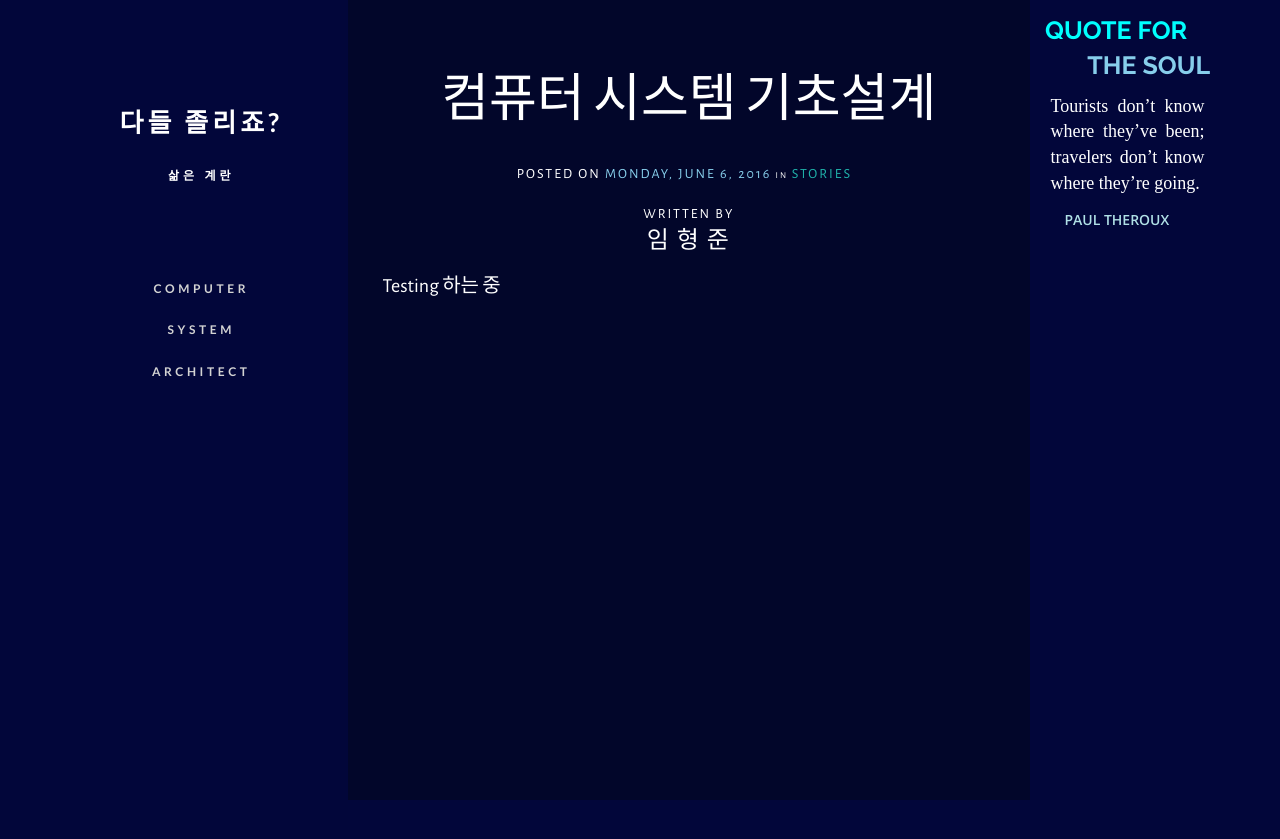
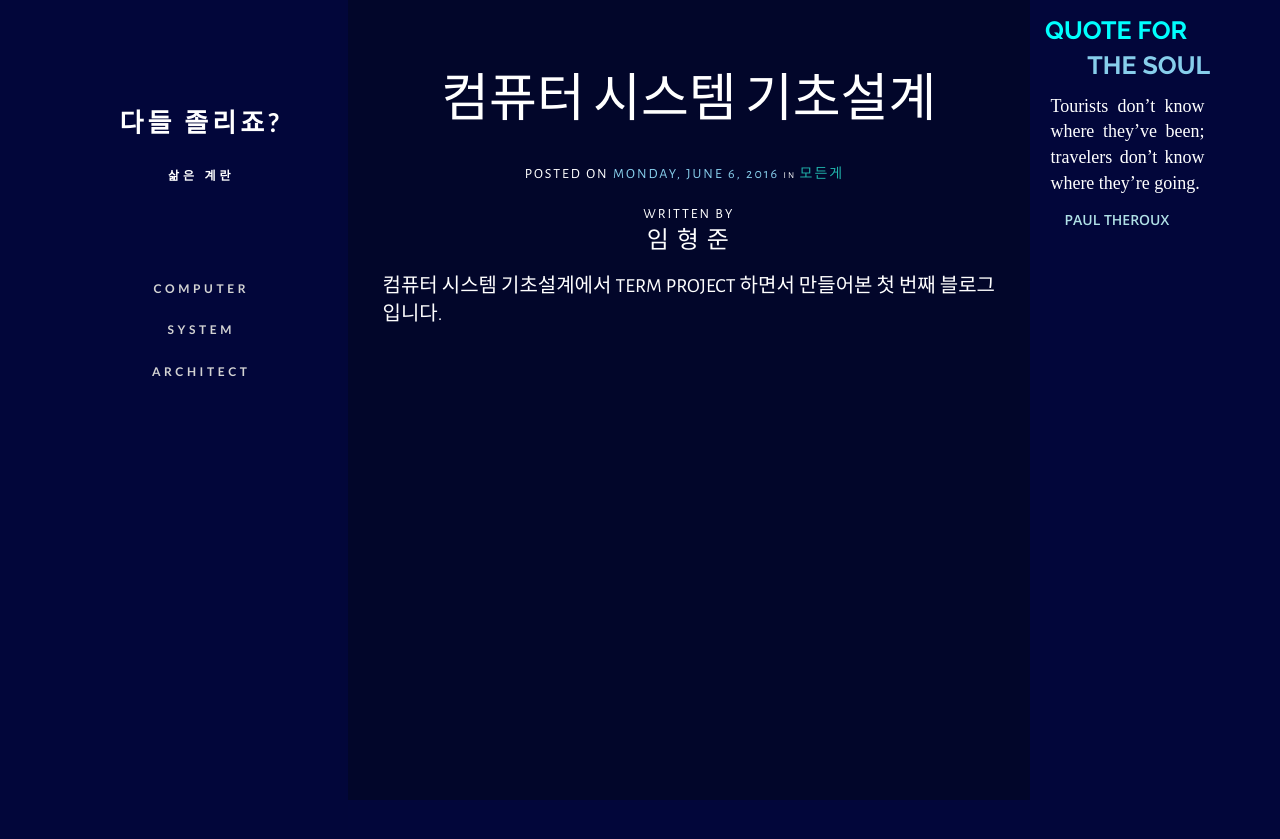
Before and after one commit to strawberryjamsea/trust1303.github.io-1, a Jekyll site: the page built from _posts/2016-06-07-welcome-to-jekyll copy 200.markdown, in a window 1280 px wide. Shown: the top 839 px of the page. Built offline with Jekyll 4.4.1, drawn with Linux system fonts in a browser that asks for light colours; nearby versions of some CDN libraries.

Commit message:
Update 2016-06-07-welcome-to-jekyll copy 200.markdown

```diff
--- a/_posts/2016-06-07-welcome-to-jekyll copy 200.markdown
+++ b/_posts/2016-06-07-welcome-to-jekyll copy 200.markdown
@@ -2,9 +2,9 @@
 layout: post
 title:  "컴퓨터 시스템 기초설계"
 date:   2016-06-07 00:05:00 +0800
-categories: Stories
+categories: 모든게
 author: "임 형 준"
 ---
 
 
-Testing 하는 중
+ 컴퓨터 시스템 기초설계에서 TERM PROJECT 하면서 만들어본 첫 번째 블로그입니다.
```
